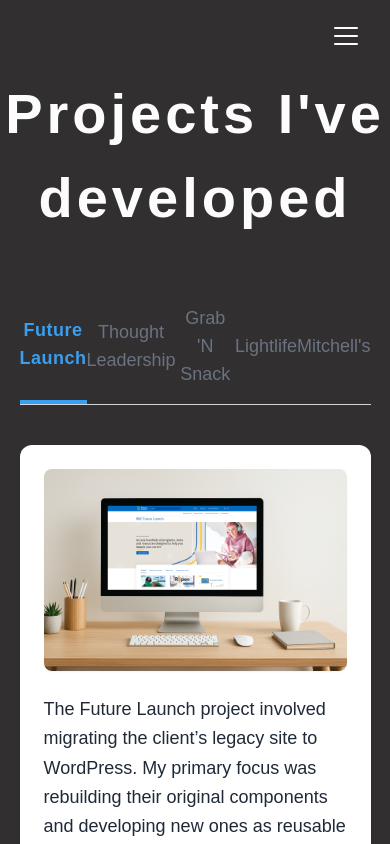
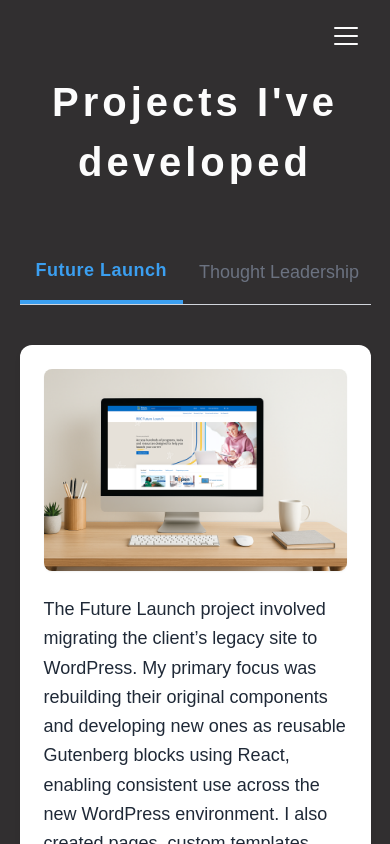
Before and after one commit to AdrianKitsu/my-portfolio, a React (Create React App) app: page /portfolio in a window 390 px wide. Shown: the top 844 px of the page. Built offline with nearby package versions, Linux system fonts and the light colour scheme; a web font is replaced by a local one.

Commit message:
mobile styling adjustments

```diff
--- a/src/components/ClientSlider.tsx
+++ b/src/components/ClientSlider.tsx
@@ -80,7 +80,7 @@
 
   return (
     <>
-      <h2 className="mb-5 text-center text-[#fcfcfc] tracking-[4px]">
+      <h2 className="mb-5 text-center text-[#fcfcfc] text-[40px] tracking-[1px] sm:text-[60px] sm:tracking-[4px]">
         Clients I've Worked With
       </h2>
       <div className="overflow-hidden w-full bg-[#fcfcfc] py-5">
--- a/src/components/GlossHover.tsx
+++ b/src/components/GlossHover.tsx
@@ -34,7 +34,7 @@
         onMouseEnter={handleEnter}
         onMouseLeave={handleLeave}
         onMouseMove={handleMouseMove}
-        className="relative group sm:w-[420px] w-[210px] rounded-[35px] overflow-hidden hover:scale-105 transition-transform duration-500 ease-in-out cursor-pointer"
+        className="relative group sm:w-[420px] w-full rounded-[35px] overflow-hidden hover:scale-105 transition-transform duration-500 ease-in-out cursor-pointer"
       >
         <div
           className="absolute inset-0 z-10 pointer-events-none transition-all duration-500 ease-out"
@@ -43,9 +43,8 @@
           }}
         />
         <div
-          className={`w-full bg-[#00000057] h-[60px] absolute bottom-0 left-1/2 z-20 -translate-x-1/2 transition-opacity duration-500 ease-in-out flex justify-center ${
-            isHovering ? "opacity-100" : "opacity-0"
-          }`}
+          className={`w-full bg-[#00000057] h-[60px] absolute bottom-0 left-1/2 z-20 -translate-x-1/2 transition-opacity duration-500 ease-in-out flex justify-center
+    opacity-100 ${isHovering ? "sm:opacity-100" : "sm:opacity-0"}`}
         >
           <a
             href={portfolioRedirect}
--- a/src/components/Projects.tsx
+++ b/src/components/Projects.tsx
@@ -9,10 +9,10 @@
 const Projects = () => {
   return (
     <>
-      <h2 className="mb-[10px] text-center text-[#fcfcfc] tracking-[4px]">
+      <h2 className="mb-[10px] text-[40px] sm:text-[60px] text-center text-[#fcfcfc] sm:tracking-[4px] sm:text-2xl">
         Projects I've Worked On
       </h2>
-      <div className="panel-container grid sm:grid-cols-1 md:grid-cols-3 gap-10 justify-items-center mx-auto max-w-fit">
+      <div className="panel-container grid sm:grid-cols-1 md:grid-cols-3 gap-5 sm:gap-10 justify-items-center sm:mx-auto sm:max-w-fit ">
         <GlossHover
           image={FutureLaunch}
           alt="Future Launch"
--- a/src/pages/Portfolio.tsx
+++ b/src/pages/Portfolio.tsx
@@ -52,11 +52,11 @@
 
   return (
     <>
-      <h2 className="mb-5 text-center text-[#fcfcfc] tracking-[4px]">
+      <h2 className="mb-5 text-center text-[#fcfcfc] tracking-[4px] text-[40px] sm:text-[60px]">
         Projects I've developed
       </h2>
       <div className="wrapper w-[90%] max-w-7xl mx-auto mt-12">
-        <div className="flex flex-wrap justify-between border-b border-gray-300 mb-10">
+        <div className="hidden sm:flex flex-wrap justify-between border-b border-gray-300 mb-10">
           {tabs.map((tab) => (
             <button
               key={tab.id}
@@ -70,6 +70,24 @@
               {tab.label}
             </button>
           ))}
+        </div>
+
+        <div className="sm:hidden overflow-x-auto scrollbar-hide mb-10">
+          <div className="flex min-w-max border-b border-gray-300">
+            {tabs.map((tab) => (
+              <button
+                key={tab.id}
+                onClick={() => setActiveTab(tab.label)}
+                className={`whitespace-nowrap px-4 py-4 font-futura text-lg transition-colors duration-300 ${
+                  activeTab === tab.label
+                    ? "border-b-4 border-[#3b9ff0] text-[#3b9ff0] font-semibold tracking-[0.5px]"
+                    : "text-gray-500 hover:text-[white]"
+                }`}
+              >
+                {tab.label}
+              </button>
+            ))}
+          </div>
         </div>
 
         <div className="bg-white shadow-md rounded-xl p-6 md:p-10 grid md:grid-cols-2 gap-6 items-start transition-all duration-300">
```
